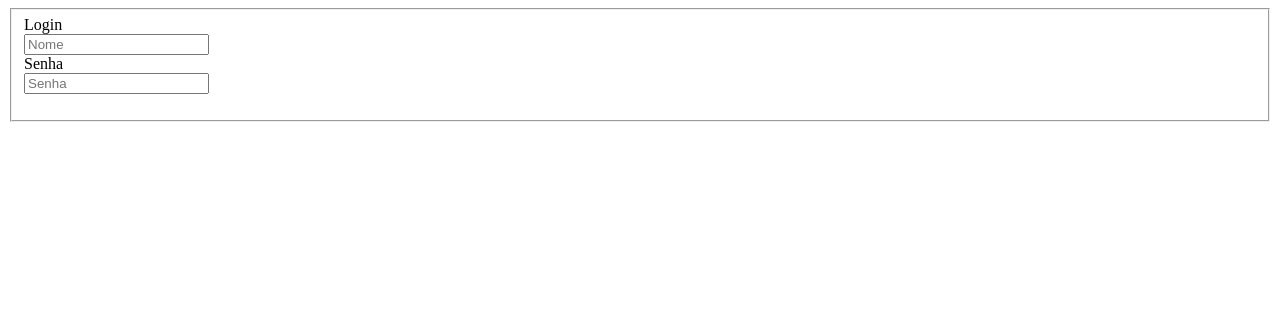
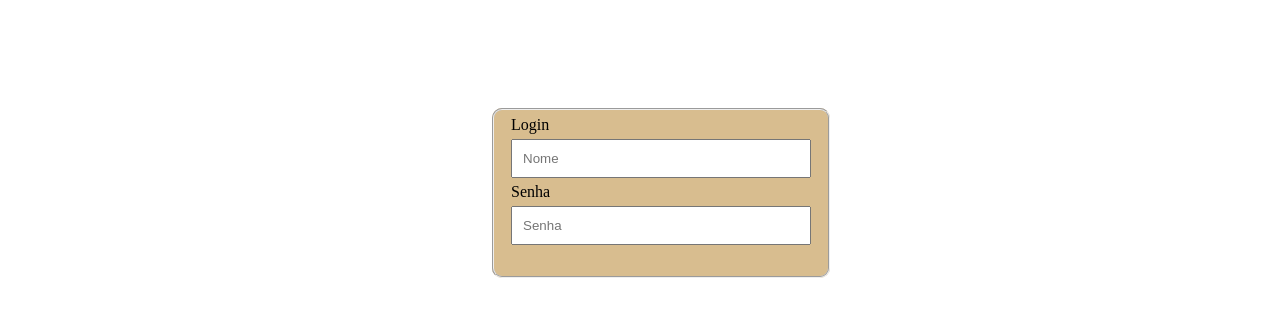
Before and after one commit to samu101108/MandaCRUDs, a plain HTML site: page index.html in a window 1280 px wide. Drawn offline with Linux system fonts and the light colour scheme.

Commit message:
styles and login styled

```diff
--- /dev/null
+++ b/css/styles.css
@@ -0,0 +1,23 @@
+
+.login-box{
+    width: 300px;
+    position: relative;
+    margin: auto;
+    top: 100px;
+}
+
+fieldset{
+ background-color: #d8bd8f;
+ border-radius: 10px;
+}
+
+.login-box input{
+    /*display: block;*/
+    width: 300px;
+    padding: 10px;
+    margin: 5px 5px;
+}
+
+.login-box label{
+    padding: 5px;
+}
--- a/index.html
+++ b/index.html
@@ -1,15 +1,19 @@
 <html>
     <head>
+        <link rel="stylesheet" href="css/styles.css">
         <title>Os Croods</title>
     </head>
 <body>
+    <div class="login-box">
     <fieldset>
-        <form>
+        <form method="GET" id="login">
             <label for="login">Login</label><br>
             <input type="" name="" value="" placeholder="Nome"><br>
             <label for="password">Senha</label><br>
             <input type="" name="" value="" placeholder="Senha"><br>
         </form>
     </fieldset>
+    </div>
+
 </body>
 </html>
```
